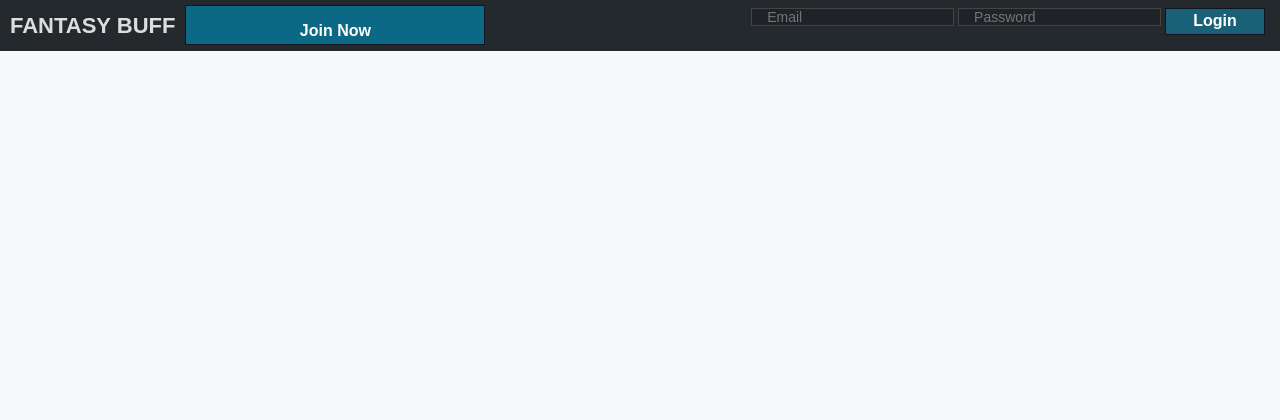
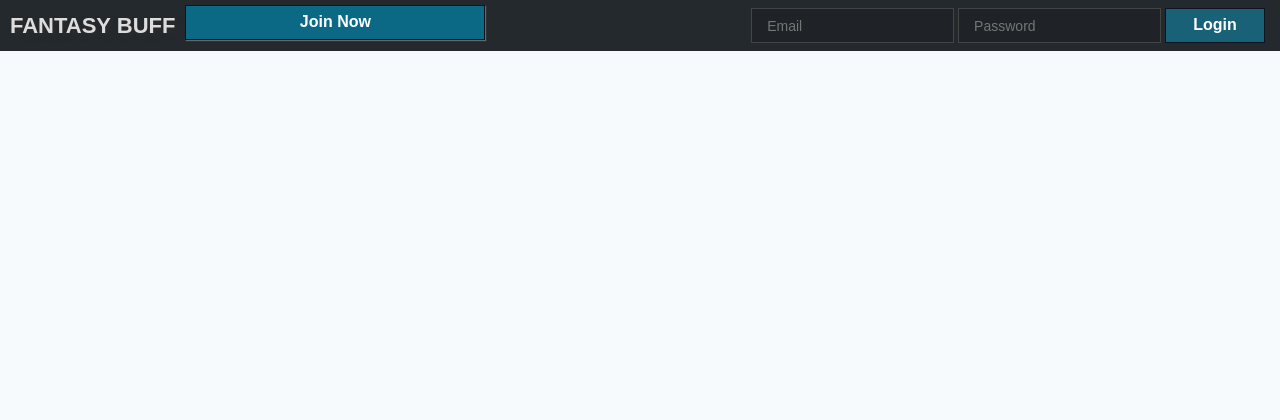
Before and after one commit to waprin/fantasybuff, a Django app: template teams/templates/teams/league.html in a window 1280 px wide. Shown: the top 420 px of the page. Run offline with Django 3.2, Linux system fonts and the light colour scheme; the template is opened without the code that fills it, so the values that code supplies are empty; parts of the project's set-up code (start-up, migrations or seed data) failed here and were passed over; some libraries are stand-ins or nearby versions.

Commit message:
Made Join Buttons Work

```diff
--- a/static/css/buff.css
+++ b/static/css/buff.css
@@ -62,22 +62,22 @@ button {
 }
 
 .login-button {
-    height: 100%;
+    display: inline-block;
+    height: 35px;
     width: 100px;
     background: hsl(193.9, 65%, 28.2%);
     margin: 0 !important;
     border: 1px solid #111222;
-    vertical-align: top;
     color: white;
-     font-weight: 700;
+    font-weight: 700;
     font-size: 16px;
 }
 
 .join-button {
-    height: 40px;
+    height: 35px;
     width: 300px;
     background: hsl(193.9, 85%, 28.2%);
-    margin: 5px 0px 0px 0px;
+    margin: 0;
     border: 1px solid #111222;
     color: white;
     font-weight: 700;
@@ -85,8 +85,16 @@ button {
     text-align: center;
 }
 
-.join-button a {
+#join_now {
+    height: 35px;
+    width: 300px;
+    background: hsl(193.9, 85%, 28.2%);
+    margin: 5px 0 0 0;
+    border: 1px solid #111222;
     color: white;
+    font-weight: 700;
+    font-size: 16px;
+    text-align: center;
 }
 
 .button_to {
@@ -94,7 +102,7 @@ button {
 }
 
 .my-form-control {
-    height: 100%;
+    height: 35px;
  /*   width: 30% !important;*/
     padding: 0 5px 0 15px !important;
     border: 1px solid #444;
@@ -107,6 +115,7 @@ button {
 
 .my-form-control > input {
     padding: 10px;
+    height: 40px;
 }
 
 
--- a/teams/templates/teams/base.html
+++ b/teams/templates/teams/base.html
@@ -66,7 +66,7 @@
             <input class="login-button" type="submit" value="Login">
     </form>
     <ul class="nav navbar-nav navbar-left">
-        <li class="join-button"><a  href="#">Join Now</a></li>
+        <li><button  onclick="window.location='/register/';" id="join_now">Join Now</button></li>
     </ul>
 {% endif %}
 
```
